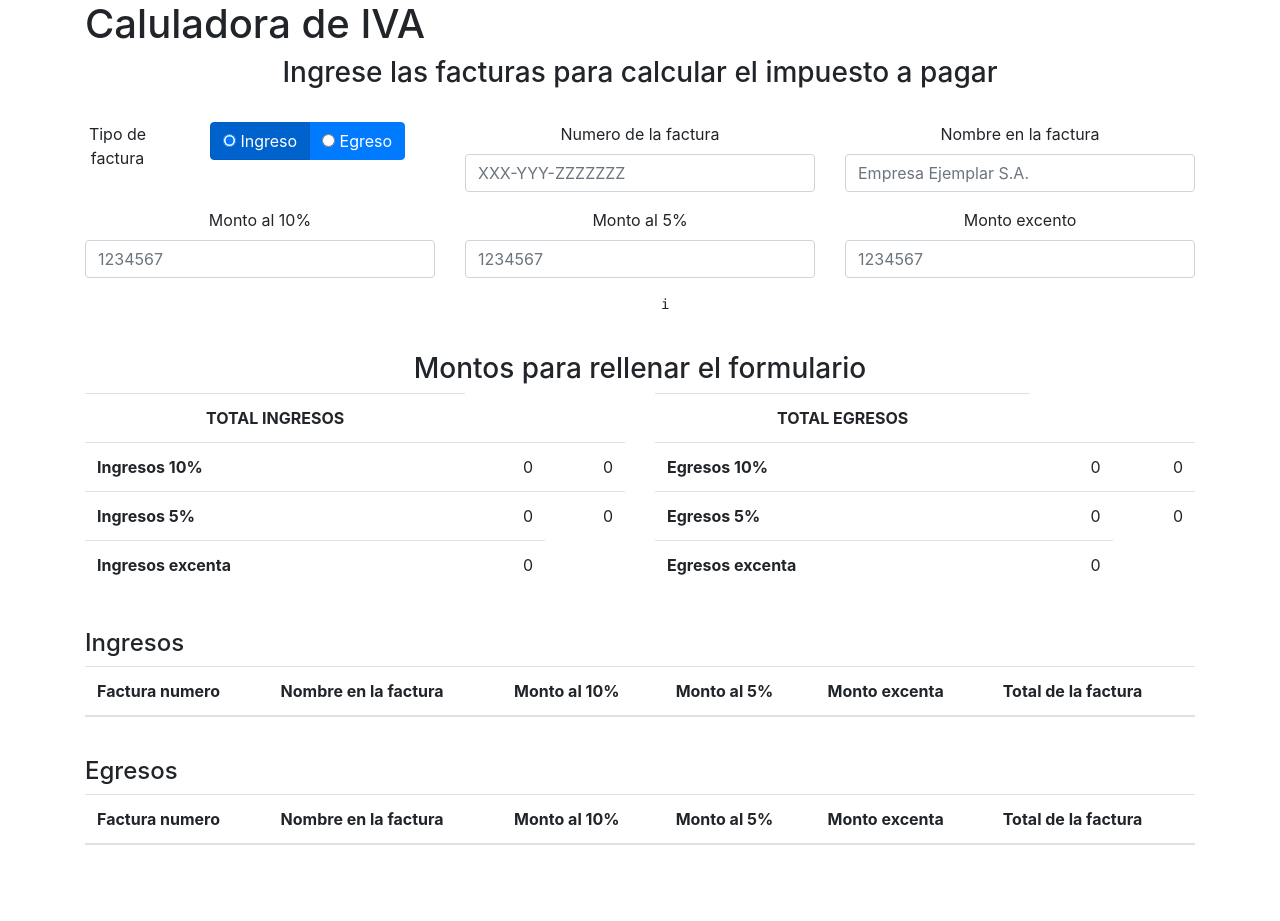
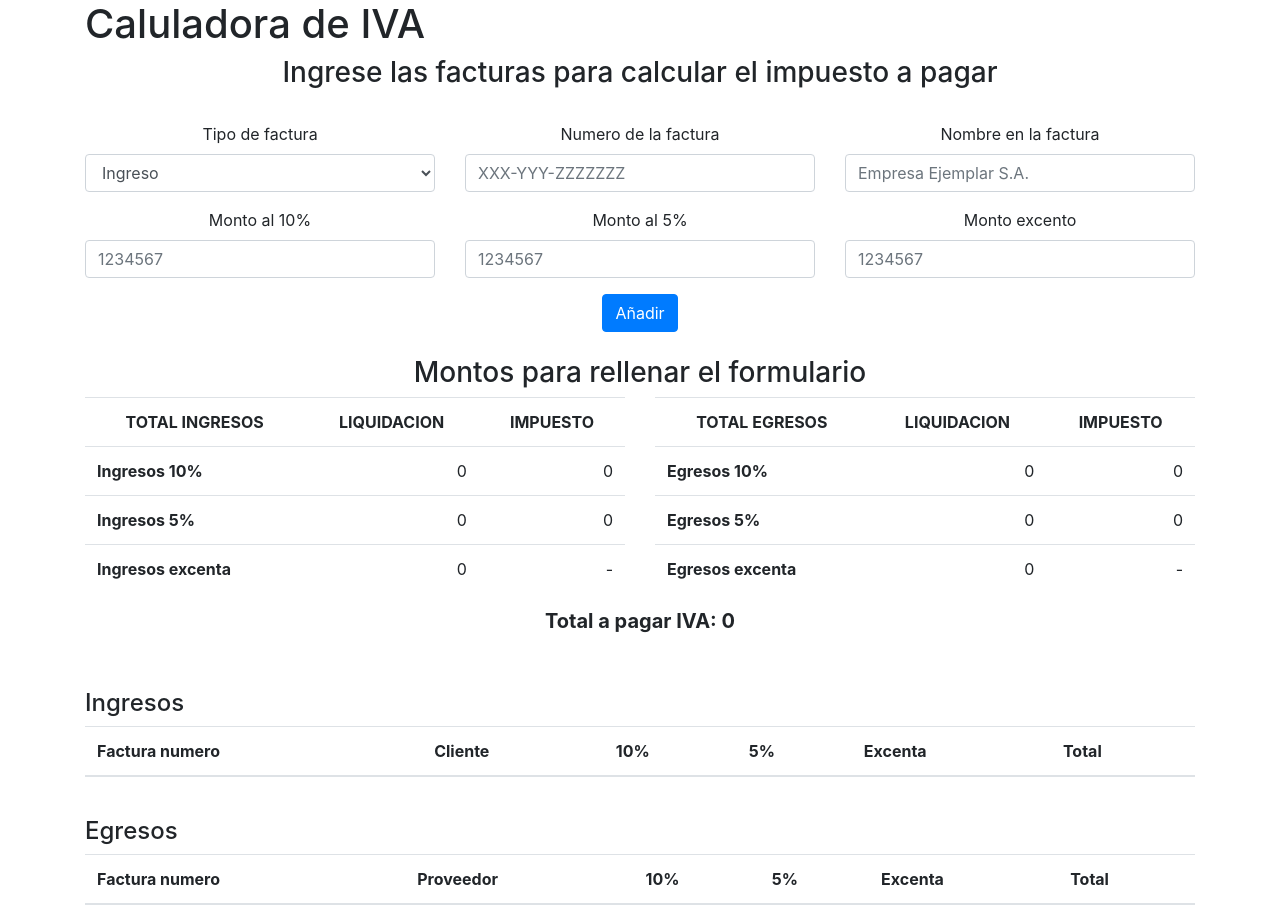
Before and after one commit to fedecar94/calculoiva, a Vue app: page / in a window 1280 px wide. Before the commit the page ends 861 px from the top, so only its background shows below. Built offline with nearby package versions, Linux system fonts and the light colour scheme.

Commit message:
funcionando

```diff
--- a/src/App.vue
+++ b/src/App.vue
@@ -2,7 +2,9 @@
   <div class="container">
     <h1>Caluladora de IVA</h1>
     <anadir></anadir>
+    <br>
     <calculo></calculo>
+    <br>
     <tabla></tabla>
 
   </div>
--- a/src/components/Anadir.vue
+++ b/src/components/Anadir.vue
@@ -4,17 +4,13 @@
     <br>
     <form>
       <div class="row">
-        <div class="col col-md-1">
-          <label>Tipo de factura</label>
-        </div>
-        <div class="col col-md-3">
-          <div class="btn-group" data-toggle="buttons">
-            <label class="btn btn-primary active">
-              <input type="radio" name="radio" id="in" v-model="tipo" v-bind:value="'i'" autocomplete="off" checked> Ingreso
-            </label>
-            <label class="btn btn-primary">
-              <input type="radio" name="radio" id="eg" v-model="tipo" v-bind:value="'e'" autocomplete="off"> Egreso
-            </label>
+        <div class="col col-md-4">
+          <div class="form-group">
+            <label for="">Tipo de factura</label>
+            <select class="form-control" v-model="tipo">
+              <option>Ingreso</option>
+              <option>Egreso</option>
+            </select>
           </div>
         </div>
         <div class="form-group col-md-4">
@@ -39,9 +35,7 @@
         </div>
       </div>
     </form>
-    <pre>
-      {{tipo}}
-    </pre>
+    <button @click="anadir" type="button" class="btn btn-primary">Añadir</button>
   </div>
 </template>
 
@@ -50,7 +44,7 @@ export default {
   name: 'anadir',
   data: function () {
     return {
-      tipo: 'i',
+      tipo: 'Ingreso',
       nuevo: {
         'numero': '',
         'nombre': '',
@@ -79,8 +73,33 @@ export default {
     }
   },
   methods: {
-    anadir: function (factura) {
-
+    anadir: function () {
+      if (this.nuevo.numero === '') { this.nuevo.numero = 'Sin numero' }
+      if (this.nuevo.nombre === '') { this.nuevo.nombre = 'Sin nombre' }
+      if (this.nuevo.iva10 === '') { this.nuevo.iva10 = 0 }
+      if (this.nuevo.iva05 === '') { this.nuevo.iva05 = 0 }
+      if (this.nuevo.ivaEX === '') { this.nuevo.ivaEX = 0 }
+      let array = []
+      if (this.tipo === 'Ingreso') {
+        for (let i = 0; i < this.ingresos.length; i++) {
+          array.push(this.ingresos[i])
+        }
+        array.push(this.nuevo)
+        this.ingresos = array
+      } else {
+        for (let i = 0; i < this.egresos.length; i++) {
+          array.push(this.egresos[i])
+        }
+        array.push(this.nuevo)
+        this.egresos = array
+      }
+      this.nuevo = {
+        'numero': '',
+        'nombre': '',
+        'iva10': '',
+        'iva05': '',
+        'ivaEX': ''
+      }
     }
   }
 }
--- a/src/components/Calculo.vue
+++ b/src/components/Calculo.vue
@@ -6,7 +6,9 @@
     <div class="col col-md-6">
       <table class="table">
         <tr style="text-align:center">
-          <th colspan="0">TOTAL INGRESOS</th>
+          <th>TOTAL INGRESOS</th>
+          <th>LIQUIDACION</th>
+          <th>IMPUESTO</th>
         </tr>
         <tr>
           <th>Ingresos 10%</th>
@@ -21,13 +23,16 @@
         <tr>
           <th>Ingresos excenta</th>
           <td style="text-align:right">{{totalIngresos.ivaEX}}</td>
+          <td style="text-align:right">-</td>
         </tr>
       </table>
     </div>
     <div class="col col-md-6">
       <table class="table">
         <tr style="text-align:center">
-          <th colspan="0">TOTAL EGRESOS</th>
+          <th>TOTAL EGRESOS</th>
+          <th>LIQUIDACION</th>
+          <th>IMPUESTO</th>
         </tr>
         <tr>
           <th>Egresos 10%</th>
@@ -42,8 +47,14 @@
         <tr>
           <th>Egresos excenta</th>
           <td style="text-align:right">{{totalEgresos.ivaEX}}</td>
+          <td style="text-align:right">-</td>
         </tr>
       </table>
+    </div>
+    <div class="col col-12">
+      <h5 style="text-align:center">
+        <b>Total a pagar IVA: {{ totalGeneral }}</b>
+      </h5>
     </div>
   </div>
 </template>
@@ -61,19 +72,27 @@ export default {
     totalIngresos () {
       var total = {'iva10': 0, 'iva05': 0, 'ivaEX': 0}
       for (let i = 0; i < this.ingresos.length; i++) {
-        total.iva10 = this.ingresos[i].iva10
-        total.iva05 = this.ingresos[i].iva05
-        total.ivaEX = this.ingresos[i].ivaEX
+        total.iva10 = total.iva10 + parseInt(this.ingresos[i].iva10)
+        total.iva05 = total.iva05 + parseInt(this.ingresos[i].iva05)
+        total.ivaEX = total.ivaEX + parseInt(this.ingresos[i].ivaEX)
       }
       return total
     },
     totalEgresos () {
       var total = {'iva10': 0, 'iva05': 0, 'ivaEX': 0}
       for (let i = 0; i < this.egresos.length; i++) {
-        total.iva10 = this.egresos[i].iva10
-        total.iva05 = this.egresos[i].iva05
-        total.ivaEX = this.egresos[i].ivaEX
+        total.iva10 = total.iva10 + parseInt(this.egresos[i].iva10)
+        total.iva05 = total.iva05 + parseInt(this.egresos[i].iva05)
+        total.ivaEX = total.ivaEX + parseInt(this.egresos[i].ivaEX)
       }
+      return total
+    },
+    totalGeneral () {
+      let total = 0
+      total = Math.round(this.totalIngresos.iva10 / 11)
+      total = total + Math.round(this.totalIngresos.iva05 / 21)
+      total = total - Math.round(this.totalEgresos.iva10 / 11)
+      total = total - Math.round(this.totalEgresos.iva05 / 21)
       return total
     }
   }
--- a/src/components/Tabla.vue
+++ b/src/components/Tabla.vue
@@ -6,21 +6,22 @@
       <thead>
         <tr>
           <th>Factura numero</th>
-          <th>Nombre en la factura</th>
-          <th>Monto al 10%</th>
-          <th>Monto al 5%</th>
-          <th>Monto excenta</th>
-          <th>Total de la factura</th>
+          <th>Cliente</th>
+          <th>10%</th>
+          <th>5%</th>
+          <th>Excenta</th>
+          <th>Total</th>
         </tr>
       </thead>
       <tbody>
         <tr v-for="factura in ingresos" v-bind:key="factura.index">
           <td>{{factura.numero}}</td>
           <td>{{factura.nombre}}</td>
-          <td>{{factura.iva10}}</td>
-          <td>{{factura.iva05}}</td>
-          <td>{{factura.ivaEX}}</td>
-          <td>{{factura.iva10 + factura,iva05 + factura.ivaEX}}</td>
+          <td style="text-align:right">{{factura.iva10}}</td>
+          <td style="text-align:right">{{factura.iva05}}</td>
+          <td style="text-align:right">{{factura.ivaEX}}</td>
+          <td style="text-align:right">{{parseInt(factura.iva10) + parseInt(factura.iva05) + parseInt(factura.ivaEX)}}</td>
+          <td><button class="btn btn-danger" @click="eliminarIngreso(factura)">Eliminar</button></td>
         </tr>
       </tbody>
     </table>
@@ -30,21 +31,22 @@
       <thead>
         <tr>
           <th>Factura numero</th>
-          <th>Nombre en la factura</th>
-          <th>Monto al 10%</th>
-          <th>Monto al 5%</th>
-          <th>Monto excenta</th>
-          <th>Total de la factura</th>
+          <th>Proveedor</th>
+          <th>10%</th>
+          <th>5%</th>
+          <th>Excenta</th>
+          <th>Total</th>
         </tr>
       </thead>
       <tbody>
         <tr v-for="factura in egresos" v-bind:key="factura.index">
           <td>{{factura.numero}}</td>
           <td>{{factura.nombre}}</td>
-          <td>{{factura.iva10}}</td>
-          <td>{{factura.iva05}}</td>
-          <td>{{factura.ivaEX}}</td>
-          <td>{{factura.iva10 + factura,iva05 + factura.ivaEX}}</td>
+          <td style="text-align:right">{{factura.iva10}}</td>
+          <td style="text-align:right">{{factura.iva05}}</td>
+          <td style="text-align:right">{{factura.ivaEX}}</td>
+          <td style="text-align:right">{{parseInt(factura.iva10) + parseInt(factura.iva05) + parseInt(factura.ivaEX)}}</td>
+          <td><button class="btn btn-danger" @click="eliminarEgreso(factura)">Eliminar</button></td>
         </tr>
       </tbody>
     </table>
@@ -55,11 +57,39 @@
 export default {
   name: 'tabla',
   computed: {
-    ingresos () {
-      return this.$store.state.ingresos
+    ingresos: {
+      get: function () {
+        return this.$store.state.ingresos
+      },
+      set: function (newValue) {
+        this.$store.dispatch('setingresos', newValue)
+      }
     },
-    egresos () {
-      return this.$store.state.egresos
+    egresos: {
+      get: function () {
+        return this.$store.state.egresos
+      },
+      set: function (newValue) {
+        this.$store.dispatch('setegresos', newValue)
+      }
+    }
+  },
+  methods: {
+    eliminarIngreso: function (factura) {
+      let array = []
+      for (let i = 0; i < this.ingresos.length; i++) {
+        if (factura !== this.ingresos[i])
+          array.push(this.ingresos[i])
+      }
+      this.ingresos = array
+    },
+    eliminarEgreso: function (factura) {
+      let array = []
+      for (let i = 0; i < this.egresos.length; i++) {
+        if (factura !== this.egresos[i])
+          array.push(this.egresos[i])
+      }
+      this.egresos = array
     }
   }
 }
--- a/src/store.js
+++ b/src/store.js
@@ -19,7 +19,7 @@ export default new Vuex.Store({
   },
   actions: {
     setingresos (store, newData) {
-      store.commit('SET_EGRESOS', newData)
+      store.commit('SET_INGRESOS', newData)
     },
     setegresos (store, newData) {
       store.commit('SET_EGRESOS', newData)
```
